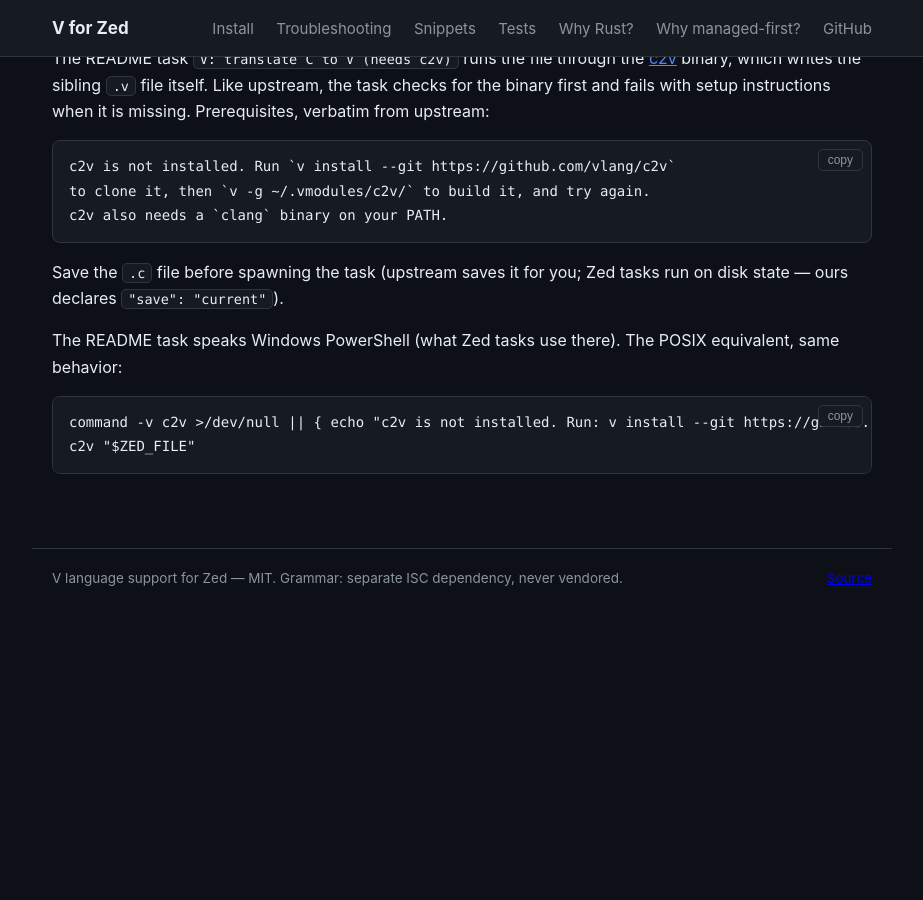
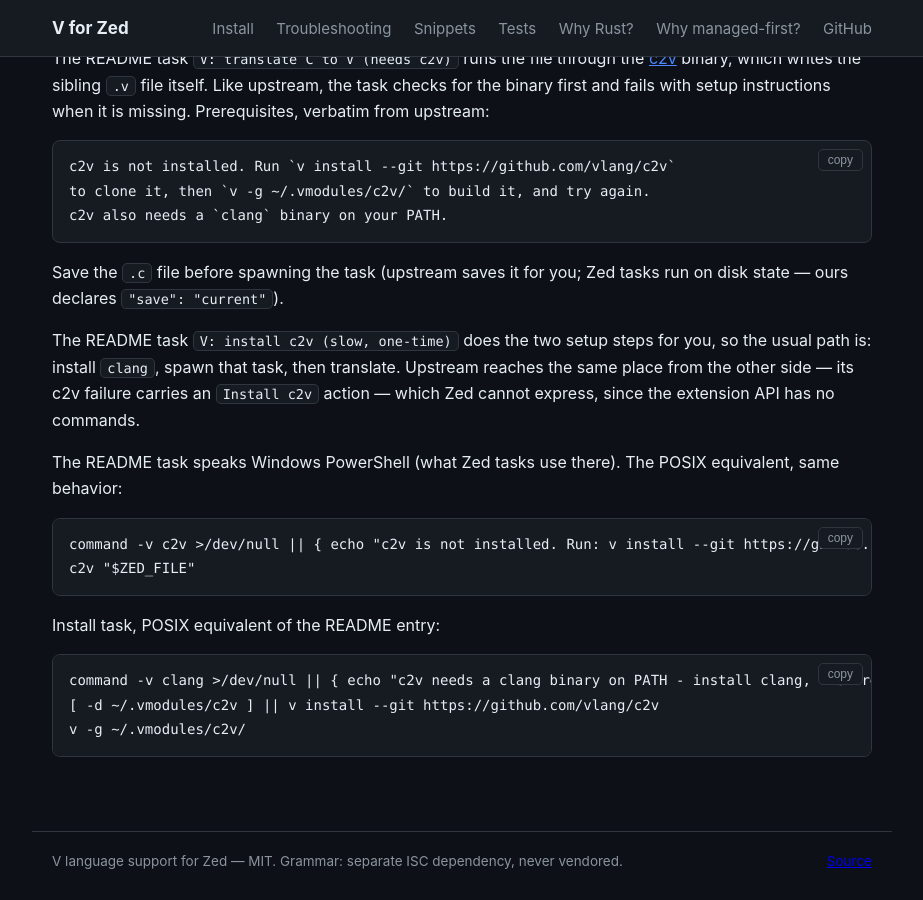
Before and after one commit to metif12/zed-vlang, a Jekyll site: the page built from docs/tests.md, in a window 1280 px wide and 900 px high, scrolled down 950 px. Shown: the whole window, without its empty margins (178-1101 px from the left). Built offline with Jekyll 4.4.1, drawn with Linux system fonts in a browser that asks for light colours; before the commit the page ends 1568 px from its top, so only the background shows below that.

Commit message:
Add one-time 'V: install c2v' task: clang guard, clone when absent, build (portable half of upstream #617)

````diff
--- a/docs/tests.md
+++ b/docs/tests.md
@@ -57,6 +57,12 @@
 Save the `.c` file before spawning the task (upstream saves it for you;
 Zed tasks run on disk state — ours declares `"save": "current"`).
 
+The README task `V: install c2v (slow, one-time)` does the two setup
+steps for you, so the usual path is: install `clang`, spawn that task,
+then translate. Upstream reaches the same place from the other side —
+its c2v failure carries an `Install c2v` action — which Zed cannot
+express, since the extension API has no commands.
+
 The README task speaks Windows PowerShell (what Zed tasks use there).
 The POSIX equivalent, same behavior:
 
@@ -64,3 +70,11 @@
 command -v c2v >/dev/null || { echo "c2v is not installed. Run: v install --git https://github.com/vlang/c2v ; then: v -g ~/.vmodules/c2v/ ; c2v also needs clang on PATH."; exit 1; }
 c2v "$ZED_FILE"
 ```
+
+Install task, POSIX equivalent of the README entry:
+
+```sh
+command -v clang >/dev/null || { echo "c2v needs a clang binary on PATH - install clang, then re-run this task" >&2; exit 1; }
+[ -d ~/.vmodules/c2v ] || v install --git https://github.com/vlang/c2v
+v -g ~/.vmodules/c2v/
+```
````
Also changed, not shown: ROADMAP.md (+5 -3 lines), docs/index.md (+2 -1 lines), CHANGELOG.md, README.md.
